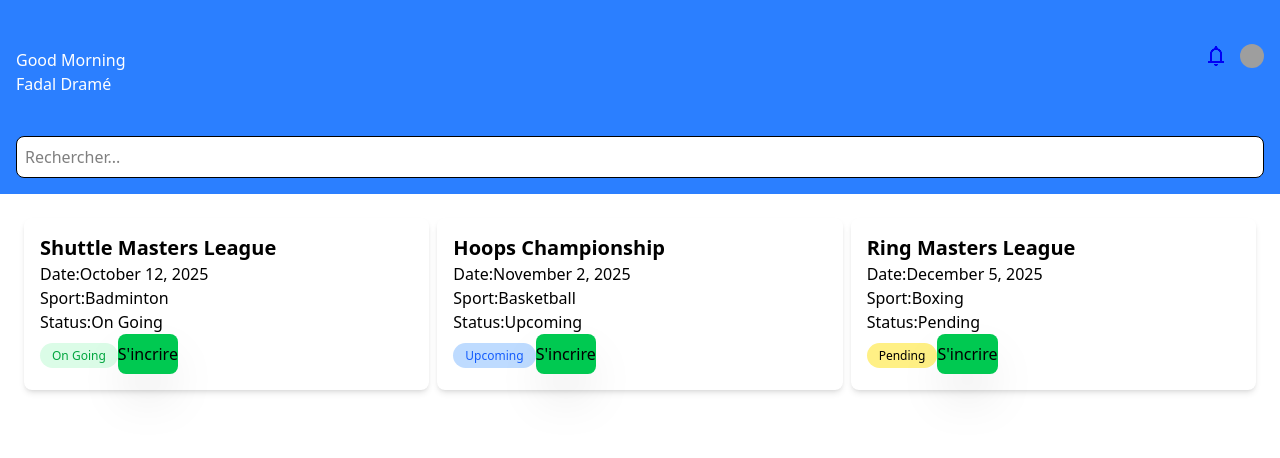
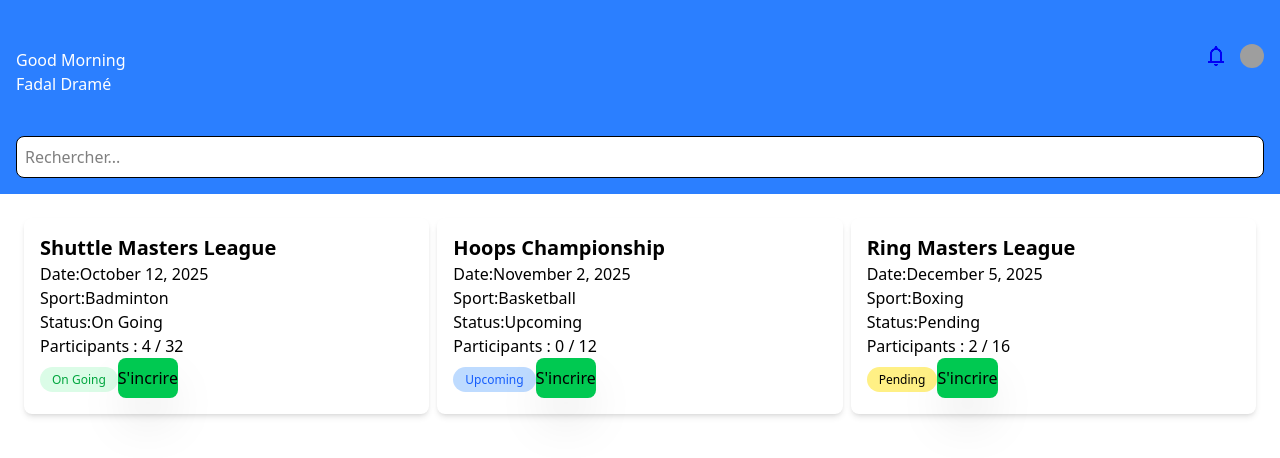
Before and after one commit to fadaldrame97-sys/Gestionnaire-de-Tournois-Sportifs, a React (Vite) app: page / in a window 1280 px wide. Shown: the top 458 px of the page. Built offline with nearby package versions, Linux system fonts and the light colour scheme; grey boxes are pictures that could not be loaded.

Commit message:
Afficher le nombre de participant de chaque tournoi sur l'interface

```diff
--- a/src/Components/TournementONE.jsx
+++ b/src/Components/TournementONE.jsx
@@ -13,6 +13,7 @@ export default function PremierCarte({tournoi}){
           <p> Date:{tournoi.date}</p>
           <p>Sport:{tournoi.sport}</p>
           <p>Status:{tournoi.status}</p>
+         <p>Participants : {NbPlacesActuels} / {tournoi.maxParticipants}</p>
 
       {/* <ParticipantsList participants={tournoi.participants} /> */}
 
```
